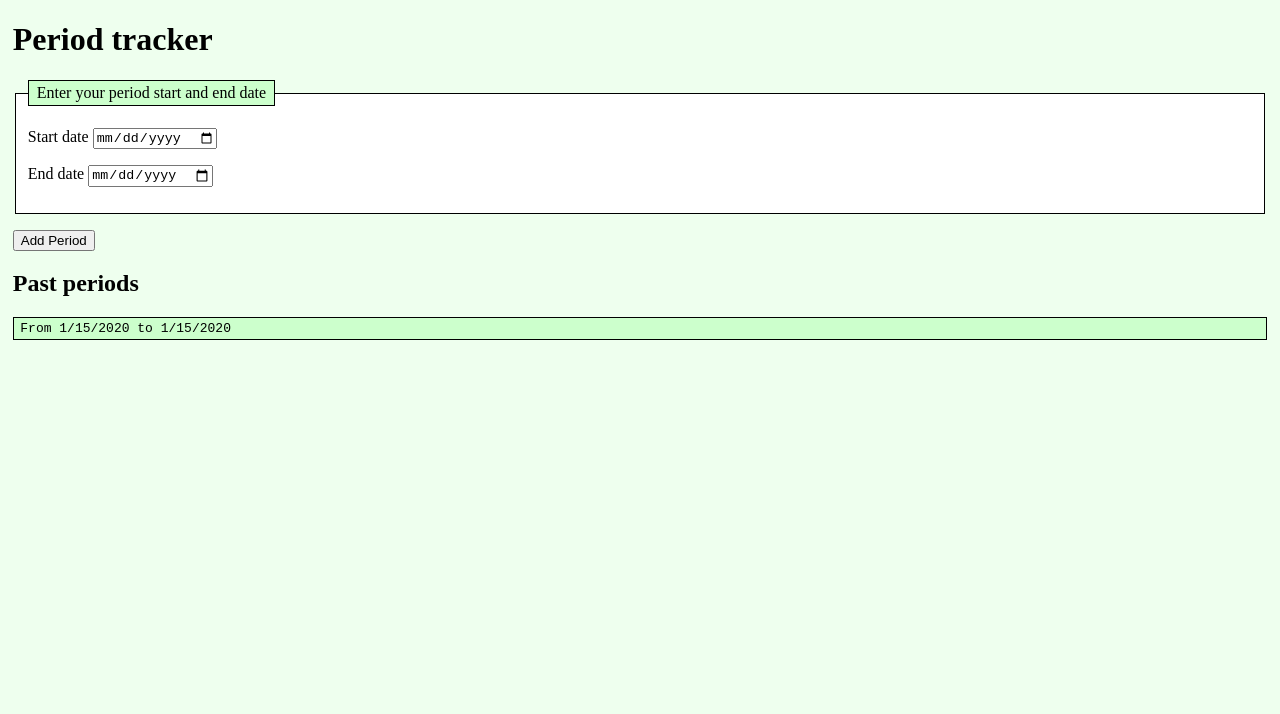
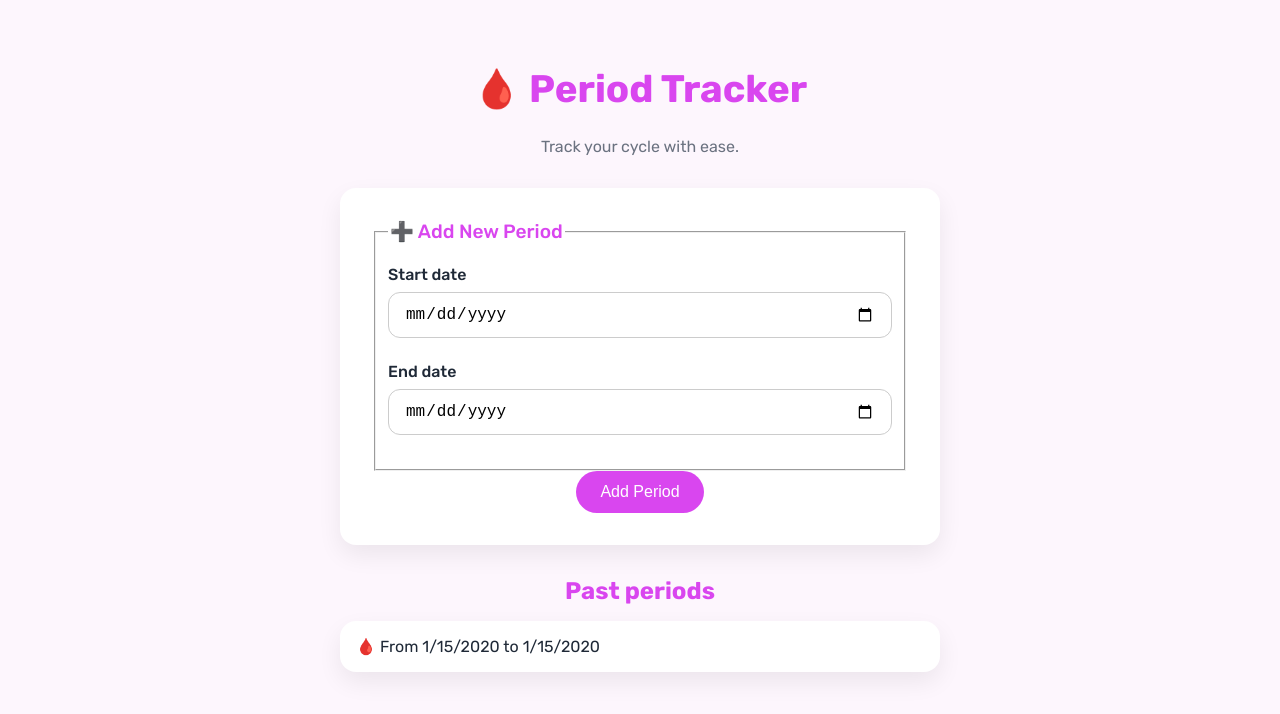
Before and after one commit to nusnishat/cycle-tracker-pwa-, a plain HTML site: page index.html in a window 1280 px wide. Both pictures are taken after typing "2020-01-15", "2020-01-15" into the empty fields and a click on the button "Add Period". Drawn offline with Linux system fonts and the light colour scheme.

Commit message:
changed in the ui

```diff
--- a/index.html
+++ b/index.html
@@ -7,26 +7,35 @@
     <link rel="stylesheet" href="style.css" />
     <link rel="manifest" href="cycletracker.json" />
     <link rel="icon" href="icons/circle.svg" />
+    <link rel="preconnect" href="https://fonts.googleapis.com">
+    <link rel="preconnect" href="https://fonts.gstatic.com" crossorigin>
+    <link href="https://fonts.googleapis.com/css2?family=Rubik:wght@400;500;700&display=swap" rel="stylesheet">
   </head>
   <body>
-    <h1>Period tracker</h1>
+    <main class="app-container">
+      <header>
+        <h1>🩸 Period Tracker</h1>
+        <p>Track your cycle with ease.</p>
+      </header>
+
       <form id="new-period">
         <fieldset>
-        <legend>Enter your period start and end date</legend>
-        <p>
+          <legend>➕ Add New Period</legend>
+          <div class="input-group">
             <label for="start-date">Start date</label>
             <input type="date" id="start-date" required />
-        </p>
-        <p>
+          </div>
+          <div class="input-group">
             <label for="end-date">End date</label>
             <input type="date" id="end-date" required />
-        </p>
+          </div>
         </fieldset>
-      <p>
         <button type="submit">Add Period</button>
-      </p>
       </form>
+
       <section id="past-periods"></section>
+    </main>
+
     <script src="app.js" defer></script>
     <script>
       if ("serviceWorker" in navigator) {
--- a/style.css
+++ b/style.css
@@ -1,25 +1,156 @@
-/* CSS for cycleTracker App */
+/* Reset and Base Styles */
+*,
+*::before,
+*::after {
+  box-sizing: border-box;
+}
 
 body {
-    margin: 1vh 1vw;
-    background-color: #efe;
+  font-family: 'Rubik', sans-serif;
+  background: #fdf6fd;
+  color: #1f2937;
+  padding: 2rem;
+  display: flex;
+  justify-content: center;
+  min-height: 100vh;
 }
-  ul,
-  fieldset,
+
+.app-container {
+  max-width: 600px;
+  width: 100%;
+}
+
+/* Header Section */
+header {
+  text-align: center;
+  margin-bottom: 2rem;
+}
+
+header h1 {
+  font-size: 2.4rem;
+  font-weight: 700;
+  color: #d946ef;
+}
+
+header p {
+  font-size: 1rem;
+  color: #6b7280;
+}
+
+/* Form Styling */
+form {
+  background-color: white;
+  border-radius: 16px;
+  padding: 2rem;
+  box-shadow: 0 10px 25px rgba(0, 0, 0, 0.07);
+  margin-bottom: 2rem;
+  width: 100%;
+  max-width: 100%;
+  overflow: hidden;
+}
+
 legend {
-    border: 1px solid;
-    background-color: #fff;
+  font-size: 1.2rem;
+  font-weight: 500;
+  margin-bottom: 1rem;
+  color: #d946ef;
 }
+
+.input-group {
+  margin-bottom: 1.5rem;
+}
+
+label {
+  display: block;
+  margin-bottom: 0.5rem;
+  font-weight: 500;
+}
+
+input[type="date"] {
+  display: block;
+  width: 100%;
+  max-width: 100%;
+  padding: 0.75rem 1rem;
+  border-radius: 12px;
+  border: 1px solid #ccc;
+  font-size: 1rem;
+  outline: none;
+  transition: all 0.3s ease;
+}
+
+input[type="date"]:focus {
+  border-color: #d946ef;
+  box-shadow: 0 0 0 3px rgba(217, 70, 239, 0.2);
+}
+
+button {
+  background-color: #d946ef;
+  color: white;
+  padding: 0.75rem 1.5rem;
+  border: none;
+  font-size: 1rem;
+  font-weight: 500;
+  border-radius: 50px;
+  cursor: pointer;
+  transition: all 0.3s ease;
+  display: block;
+  margin: 0 auto;
+}
+
+button:hover {
+  background-color: #be185d;
+  transform: translateY(-2px);
+  box-shadow: 0 6px 18px rgba(217, 70, 239, 0.25);
+}
+
+/* Past Periods */
+#past-periods h2 {
+  font-size: 1.5rem;
+  color: #d946ef;
+  margin-bottom: 1rem;
+  text-align: center;
+}
+
 ul {
+  list-style: none;
   padding: 0;
-    font-family: monospace;
+  margin: 0;
+  background: white;
+  border-radius: 16px;
+  box-shadow: 0 10px 25px rgba(0, 0, 0, 0.07);
+  overflow: hidden;
 }
-  li,
-  legend {
-    list-style-type: none;
-    padding: 0.2em 0.5em;
-    background-color: #cfc;
+
+li {
+  padding: 1rem 1.25rem;
+  border-bottom: 1px solid #eee;
+  position: relative;
+  padding-left: 2.5rem;
 }
-  li:nth-of-type(even) {
-    background-color: inherit;
+
+li::before {
+  content: '🩸';
+  position: absolute;
+  left: 1rem;
+  top: 1rem;
 }
+
+li:last-child {
+  border-bottom: none;
+}
+
+li:hover {
+  background-color: #fce7f3;
+}
+
+/* Responsive */
+@media (max-width: 600px) {
+  body {
+    padding: 1rem;
+  }
+
+  form,
+  #past-periods {
+    width: 100%;
+  }
+}
```
Lines whose indentation alone changed are shown as unchanged.
